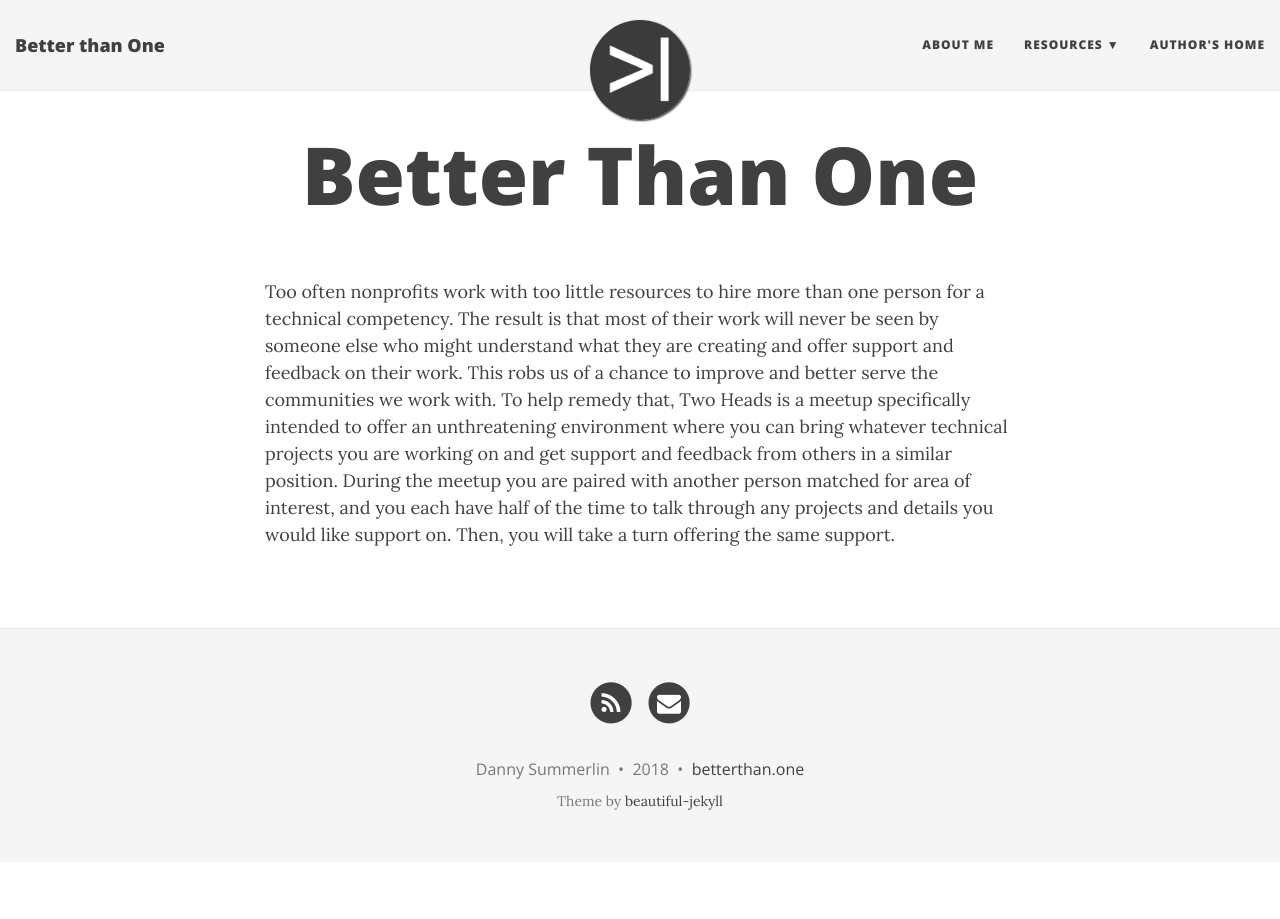
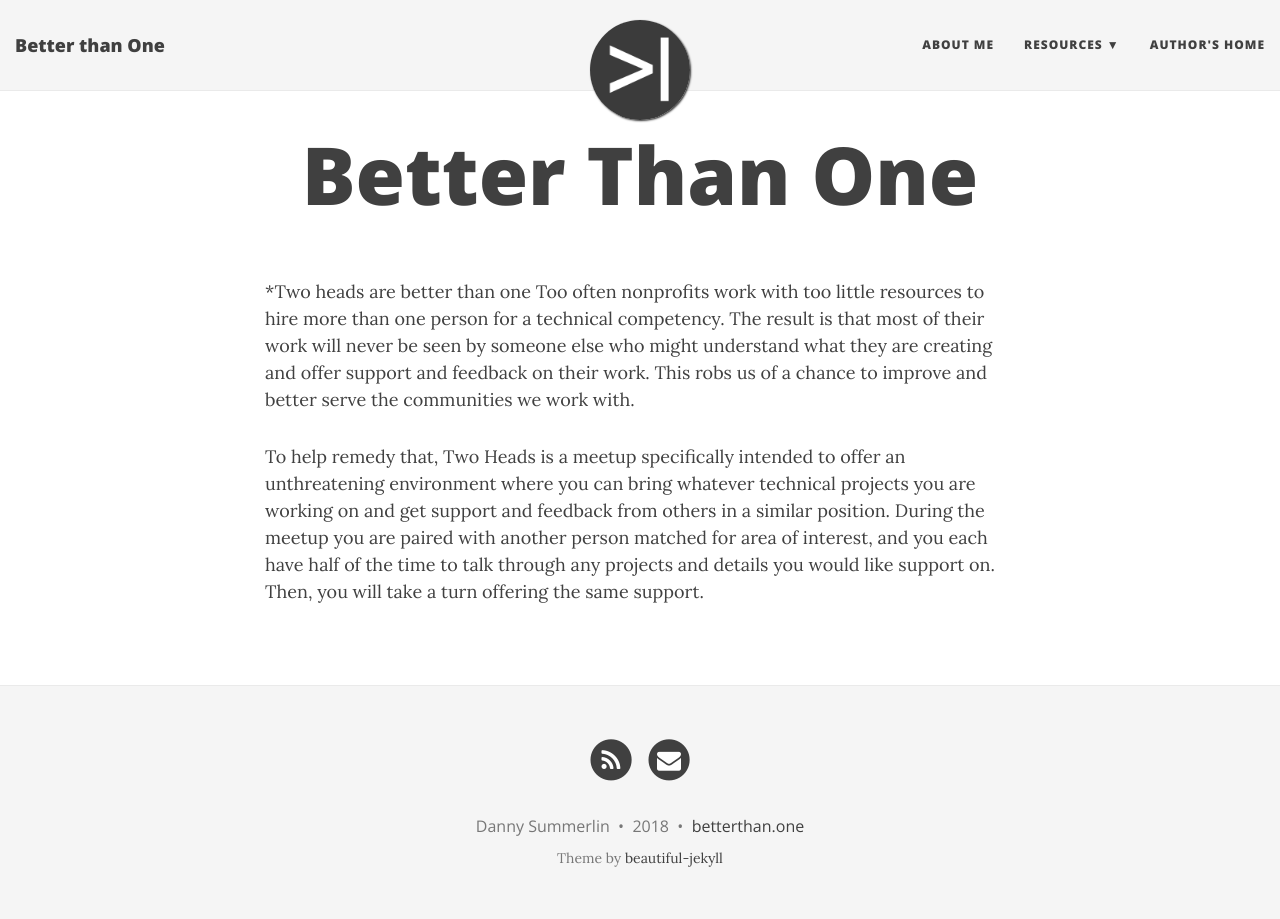
Before and after one commit to betterthan-one/betterthan-one.github.io, a Jekyll site: the page built from index.md, in a window 1280 px wide. Built offline with Jekyll 4.4.1, drawn with Linux system fonts in a browser that asks for light colours; nearby versions of some CDN libraries; the list of posts is cut into pages by our own code.

Commit message:
Update index.md

```diff
--- a/index.md
+++ b/index.md
@@ -1,5 +1,7 @@
 ---
 title: Better Than One
 ---
+*Two heads are better than one
 Too often nonprofits work with too little resources to hire more than one person for a technical competency. The result is that most of their work will never be seen by someone else who might understand what they are creating and offer support and feedback on their work. This robs us of a chance to improve and better serve the communities we work with.
+
 To help remedy that, Two Heads is a meetup specifically intended to offer an unthreatening environment where you can bring whatever technical projects you are working on and get support and feedback from others in a similar position. During the meetup you are paired with another person matched for area of interest, and you each have half of the time to talk through any projects and details you would like support on. Then, you will take a turn offering the same support.
```
